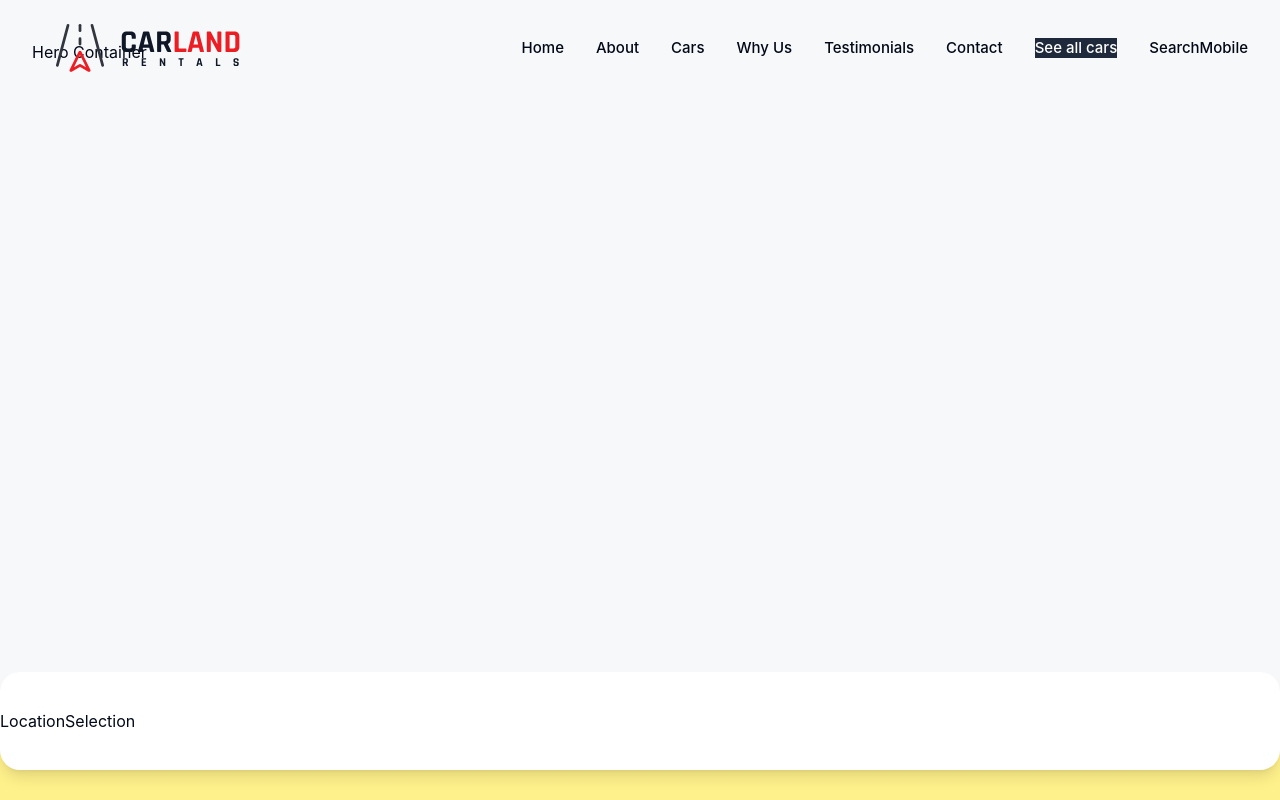
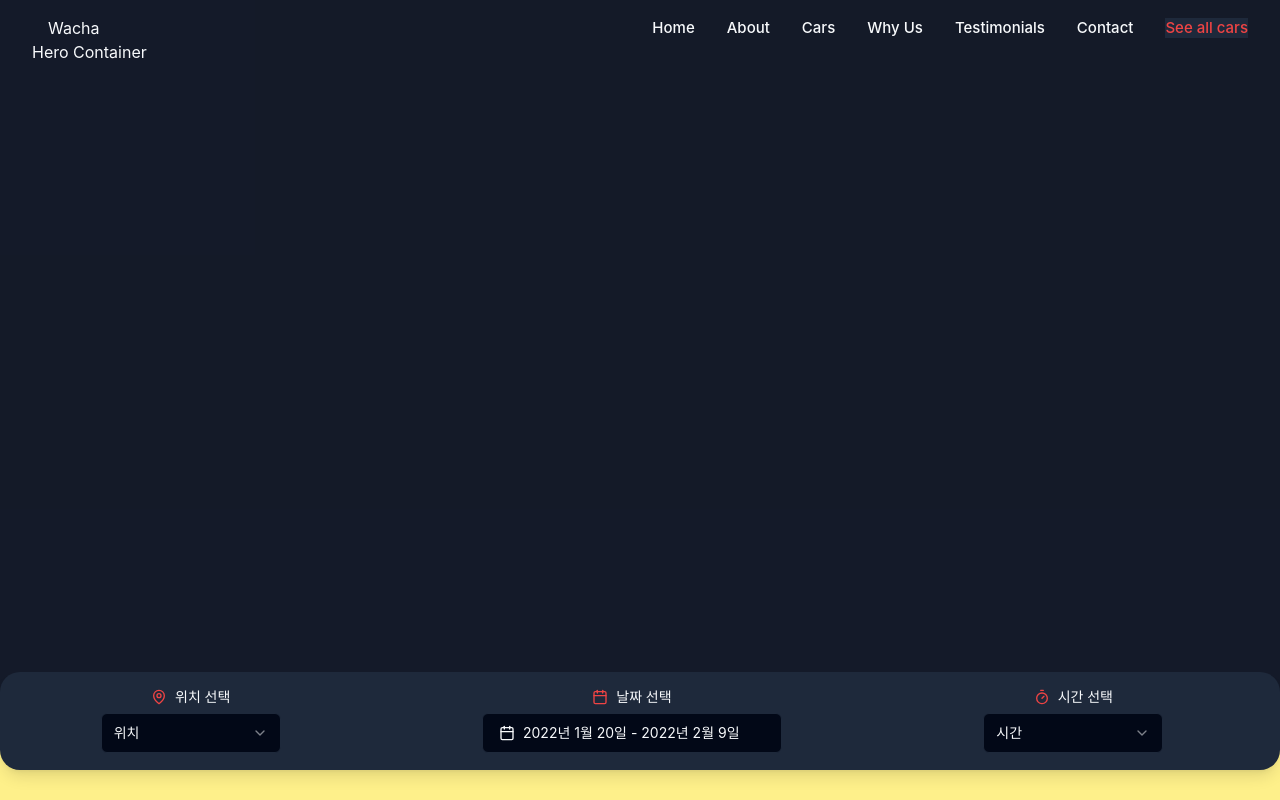
Before and after one commit to min33sky/wacha, a Next.js app: page / in a window 1280 px wide. Shown: the top 800 px of the page. Built offline with nearby package versions, Linux system fonts and the light colour scheme; a web font is replaced by a local one.

Commit message:
feat: add date picker with range

```diff
--- a/package.json
+++ b/package.json
@@ -9,6 +9,7 @@
     "lint": "next lint"
   },
   "dependencies": {
+    "@radix-ui/react-label": "^2.0.2",
     "@radix-ui/react-popover": "^1.0.6",
     "@radix-ui/react-select": "^1.2.2",
     "@radix-ui/react-slot": "^1.0.2",
@@ -24,6 +25,7 @@
     "framer-motion": "^10.16.1",
     "lucide-react": "^0.268.0",
     "next": "13.4.19",
+    "next-themes": "^0.2.1",
     "postcss": "8.4.28",
     "react": "18.2.0",
     "react-countup": "^6.4.2",
--- a/src/app/layout.tsx
+++ b/src/app/layout.tsx
@@ -2,6 +2,7 @@ import './globals.css';
 import type { Metadata } from 'next';
 import Header from '@/components/Header';
 import SearchProvider from '@/contexts/SearchContext';
+import { ThemeProvider } from '@/components/theme-provider';
 
 export const metadata: Metadata = {
   title: 'Car Rental',
@@ -14,11 +15,13 @@ export default function RootLayout({
   children: React.ReactNode;
 }) {
   return (
-    <html lang="ko">
+    <html lang="ko" suppressHydrationWarning>
       <SearchProvider>
         <body>
-          <Header />
-          {children}
+          <ThemeProvider attribute="class" defaultTheme="dark" enableSystem>
+            <Header />
+            {children}
+          </ThemeProvider>
         </body>
       </SearchProvider>
     </html>
--- a/src/app/page.tsx
+++ b/src/app/page.tsx
@@ -9,7 +9,7 @@ import Why from '@/components/Why';
 
 export default function Home() {
   return (
-    <main className="max-w-[1920px] bg-white mx-auto relative overflow-hidden">
+    <main className="max-w-[1920px]  mx-auto relative overflow-hidden">
       <Hero />
       <Cars />
       <About />
--- /dev/null
+++ b/src/components/DatePickerWithRange.tsx
@@ -0,0 +1,73 @@
+'use client';
+
+import * as React from 'react';
+import { addDays, format } from 'date-fns';
+import { ko } from 'date-fns/locale';
+import { DateRange } from 'react-day-picker';
+
+import { cn } from '@/lib/utils';
+import { Button } from '@/components/ui/button';
+import { Calendar } from '@/components/ui/calendar';
+import {
+  Popover,
+  PopoverContent,
+  PopoverTrigger,
+} from '@/components/ui/popover';
+import { CalendarIcon } from 'lucide-react';
+
+export function DatePickerWithRange({
+  className,
+}: React.HTMLAttributes<HTMLDivElement>) {
+  const [date, setDate] = React.useState<DateRange | undefined>({
+    from: new Date(2022, 0, 20),
+    to: addDays(new Date(2022, 0, 20), 20),
+  });
+
+  return (
+    <div className={cn('grid gap-2', className)}>
+      <Popover>
+        <PopoverTrigger asChild>
+          <Button
+            id="date"
+            variant={'outline'}
+            className={cn(
+              'w-[300px] justify-start text-left font-normal',
+              !date && 'text-muted-foreground',
+            )}
+          >
+            <CalendarIcon className="mr-2 h-4 w-4" />
+            {date?.from ? (
+              date.to ? (
+                <>
+                  {format(date.from, 'PPP', {
+                    locale: ko,
+                  })}{' '}
+                  -{' '}
+                  {format(date.to, 'PPP', {
+                    locale: ko,
+                  })}
+                </>
+              ) : (
+                format(date.from, 'PPP', {
+                  locale: ko,
+                })
+              )
+            ) : (
+              <span>Pick a date</span>
+            )}
+          </Button>
+        </PopoverTrigger>
+        <PopoverContent className="w-auto p-0" align="center">
+          <Calendar
+            initialFocus
+            mode="range"
+            defaultMonth={date?.from}
+            selected={date}
+            onSelect={setDate}
+            numberOfMonths={1}
+          />
+        </PopoverContent>
+      </Popover>
+    </div>
+  );
+}
--- /dev/null
+++ b/src/components/DateSelection.tsx
@@ -0,0 +1,16 @@
+import React from 'react';
+import { DatePickerWithRange } from './DatePickerWithRange';
+import { Label } from './ui/label';
+import { Calendar } from 'lucide-react';
+
+export default function DateSelection() {
+  return (
+    <div className="mx-auto">
+      <Label className="flex items-center justify-center">
+        <Calendar className="w-4 h-4 mr-2 text-red-500" />
+        날짜 선택
+      </Label>
+      <DatePickerWithRange className="mt-2" />
+    </div>
+  );
+}
--- a/src/components/Header.tsx
+++ b/src/components/Header.tsx
@@ -16,7 +16,7 @@ export default function Header() {
   const { setSearchActive } = useSearchContext();
 
   const desktopMode = useMediaQuery({
-    query: '(min-width: 300px)',
+    query: '(min-width: 1024px)',
   });
 
   useEffect(() => {
@@ -45,7 +45,7 @@ export default function Header() {
     <header
       className={cn(
         'fixed w-full max-w-[1920px] mx-auto z-20 transition-all duration-300',
-        header ? 'bg-white shadow-md py-2' : 'bg-transparent shadow-none py-4',
+        header ? 'bg-black shadow-md py-4' : 'bg-transparent shadow-none py-4',
       )}
     >
       <div className="container mx-auto flex flex-col xl:flex-row xl:items-center xl:justify-between">
@@ -56,7 +56,7 @@ export default function Header() {
             spy={true}
             className="cursor-pointer"
           >
-            <Image src={'/icons/logo.svg'} width={194} height={64} alt="logo" />
+            Wacha
           </Link>
 
           {/* Nav Open Menu */}
@@ -77,7 +77,7 @@ export default function Header() {
         {/* Nav */}
         <nav
           className={cn(
-            'flex flex-col w-full bg-white gap-y-6 overflow-hidden font-bold xl:font-medium xl:flex-row xl:w-max xl:gap-x-8 xl:h-max xl:bg-transparent xl:pb-0 transition-all duration-150 text-center xl:text-left uppercase text-sm xl:text-[15px] xl:normal-case',
+            'flex flex-col w-full bg-slate-800 gap-y-6 overflow-hidden font-bold xl:font-medium xl:flex-row xl:w-max xl:gap-x-8 xl:h-max xl:bg-transparent xl:pb-0 transition-all duration-150 text-center xl:text-left uppercase text-sm xl:text-[15px] xl:normal-case',
             nav
               ? 'max-h-max py-8 px-4 xl:py-8 xl:px-0'
               : 'max-h-0 xl:max-h-max',
@@ -139,7 +139,7 @@ export default function Header() {
           </Link>
 
           <Link
-            className="cursor-pointer max-w-[164px] mx-auto bg-slate-800 text-white"
+            className="cursor-pointer max-w-[164px] mx-auto bg-slate-800 text-red-500"
             to="/"
             activeClass="active"
             smooth={desktopMode}
--- /dev/null
+++ b/src/components/HoursSelection.tsx
@@ -0,0 +1,39 @@
+'use client';
+
+import React, { useState } from 'react';
+import {
+  Select,
+  SelectContent,
+  SelectItem,
+  SelectTrigger,
+  SelectValue,
+} from './ui/select';
+import { Label } from './ui/label';
+import { TimerIcon } from 'lucide-react';
+
+const hours = ['09:00 AM', '10:00 AM', '11:00 AM', '12:00 PM'];
+
+export default function HoursSelection() {
+  const [selectedTime, setSelectedTime] = useState('');
+
+  return (
+    <section className="mx-auto">
+      <Label className="flex items-center justify-center">
+        <TimerIcon className="w-4 h-4 mr-2 text-red-500" />
+        시간 선택
+      </Label>
+      <Select onValueChange={setSelectedTime}>
+        <SelectTrigger className="w-[180px] mt-2">
+          <SelectValue placeholder="시간" />
+        </SelectTrigger>
+        <SelectContent className="" align="center">
+          {hours.map((hour) => (
+            <SelectItem key={hour} value={hour} className="text-right">
+              {hour}
+            </SelectItem>
+          ))}
+        </SelectContent>
+      </Select>
+    </section>
+  );
+}
--- a/src/components/LocationSelection.tsx
+++ b/src/components/LocationSelection.tsx
@@ -1,5 +1,43 @@
-import React from 'react';
+'use client';
+
+import React, { useState } from 'react';
+import {
+  Select,
+  SelectContent,
+  SelectItem,
+  SelectTrigger,
+  SelectValue,
+} from './ui/select';
+import { Label } from './ui/label';
+import { MapPinIcon } from 'lucide-react';
+
+const locations = [
+  'Main Street 123, United States',
+  'Business Center 456, Canada',
+  'Downtown 789, United Kingdom',
+];
 
 export default function LocationSelection() {
-  return <div>LocationSelection</div>;
+  const [currentLocation, setCurrentLocation] = useState('');
+
+  return (
+    <section className="mx-auto">
+      <Label className="flex items-center justify-center">
+        <MapPinIcon className="w-4 h-4 mr-2 text-red-500" />
+        위치 선택
+      </Label>
+      <Select onValueChange={setCurrentLocation}>
+        <SelectTrigger className="w-[180px] mt-2">
+          <SelectValue placeholder="위치" />
+        </SelectTrigger>
+        <SelectContent className="" align="center">
+          {locations.map((location) => (
+            <SelectItem key={location} value={location} className="text-right">
+              {location}
+            </SelectItem>
+          ))}
+        </SelectContent>
+      </Select>
+    </section>
+  );
 }
--- a/src/components/Search.tsx
+++ b/src/components/Search.tsx
@@ -4,6 +4,8 @@ import { useSearchContext } from '@/contexts/SearchContext';
 import { cn } from '@/lib/utils';
 import React from 'react';
 import LocationSelection from './LocationSelection';
+import DateSelection from './DateSelection';
+import HoursSelection from './HoursSelection';
 
 export default function Search() {
   const { searchActive } = useSearchContext();
@@ -11,7 +13,7 @@ export default function Search() {
   return (
     <div
       className={cn(
-        'hidden xl:block w-full relative shadow-lg bg-white',
+        'hidden xl:block w-full relative shadow-lg bg-slate-800',
         searchActive
           ? 'rounded-none xl:h-[80px]'
           : 'rounded-[20px] py-6 xl:pr-4 xl:h-[98px]',
@@ -19,6 +21,8 @@ export default function Search() {
     >
       <div className="xl:h-full flex items-center px-6 xl:px-0">
         <LocationSelection />
+        <DateSelection />
+        <HoursSelection />
       </div>
     </div>
   );
--- a/src/components/SearchMobile.tsx
+++ b/src/components/SearchMobile.tsx
@@ -1,5 +1,26 @@
 import React from 'react';
+import LocationSelection from './LocationSelection';
+import DateSelection from './DateSelection';
+import HoursSelection from './HoursSelection';
+import { Button } from './ui/button';
+import { cn } from '@/lib/utils';
 
 export default function SearchMobile() {
-  return <div>SearchMobile</div>;
+  return (
+    <div className="xl:hidden font-medium">
+      <div className="container mx-auto">
+        <div className="flex flex-col gap-y-4">
+          <LocationSelection />
+          <DateSelection />
+          <HoursSelection />
+
+          <div className="flex items-center px-6">
+            <Button size={'lg'} className={cn('mx-auto')}>
+              Search
+            </Button>
+          </div>
+        </div>
+      </div>
+    </div>
+  );
 }
--- /dev/null
+++ b/src/components/theme-provider.tsx
@@ -0,0 +1,9 @@
+'use client';
+
+import * as React from 'react';
+import { ThemeProvider as NextThemesProvider } from 'next-themes';
+import { type ThemeProviderProps } from 'next-themes/dist/types';
+
+export function ThemeProvider({ children, ...props }: ThemeProviderProps) {
+  return <NextThemesProvider {...props}>{children}</NextThemesProvider>;
+}
--- /dev/null
+++ b/src/components/ui/label.tsx
@@ -0,0 +1,26 @@
+"use client"
+
+import * as React from "react"
+import * as LabelPrimitive from "@radix-ui/react-label"
+import { cva, type VariantProps } from "class-variance-authority"
+
+import { cn } from "@/lib/utils"
+
+const labelVariants = cva(
+  "text-sm font-medium leading-none peer-disabled:cursor-not-allowed peer-disabled:opacity-70"
+)
+
+const Label = React.forwardRef<
+  React.ElementRef<typeof LabelPrimitive.Root>,
+  React.ComponentPropsWithoutRef<typeof LabelPrimitive.Root> &
+    VariantProps<typeof labelVariants>
+>(({ className, ...props }, ref) => (
+  <LabelPrimitive.Root
+    ref={ref}
+    className={cn(labelVariants(), className)}
+    {...props}
+  />
+))
+Label.displayName = LabelPrimitive.Root.displayName
+
+export { Label }
```
Also changed, not shown: 1 other file (tests, documents, lock files or other folders).
